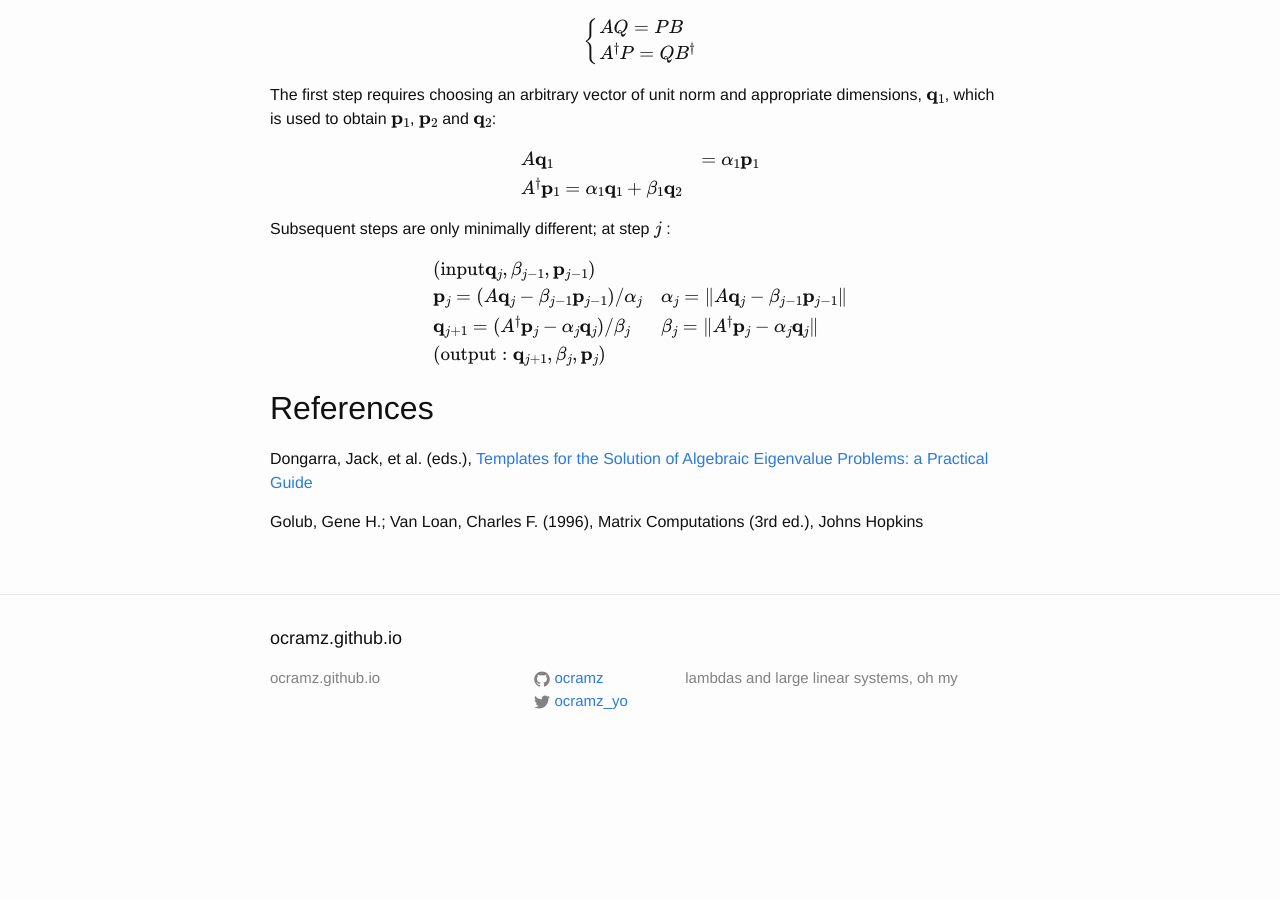
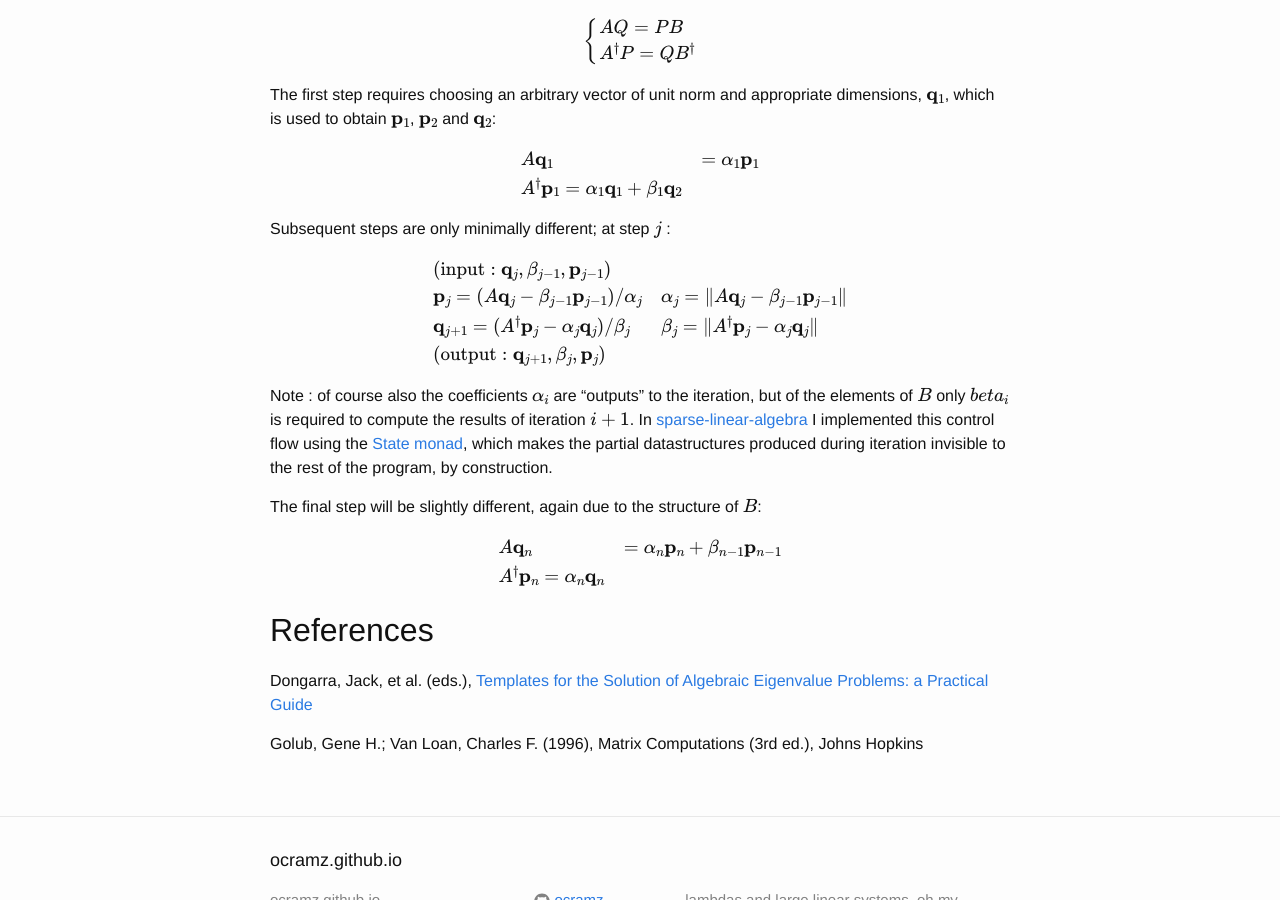
Before and after one commit to ocramz/ocramz.github.io, a Jekyll site: the page built from _posts/2017-02-07-golub-kahan-lanczos.markdown, in a window 1280 px wide and 900 px high, scrolled down 677 px. Built offline with Jekyll 4.4.1, drawn with Linux system fonts in a browser that asks for light colours; formulas are drawn with MathJax 3; before the commit the page ends 1449 px from its top, so only the background shows below that.

Commit message:
upd blog

```diff
--- a/_posts/2017-02-07-golub-kahan-lanczos.markdown
+++ b/_posts/2017-02-07-golub-kahan-lanczos.markdown
@@ -46,7 +46,7 @@ Subsequent steps are only minimally different; at step $$j$$ :
 
 $$
 \begin{array}{l l}
-(\mathrm{input}\mathbf{q}_j, \beta_{j-1}, \mathbf{p}_{j-1} ) &\\
+(\mathrm{input} : \mathbf{q}_j, \beta_{j-1}, \mathbf{p}_{j-1} ) &\\
 
 \mathbf{p}_{j} = (A \mathbf{q}_{j} - \beta_{j-1} \mathbf{p}_{j-1})/\alpha_j &\alpha_j =  \|A \mathbf{q}_{j} - \beta_{j-1} \mathbf{p}_{j-1}\|  \\
 
@@ -56,7 +56,18 @@ $$
 \end{array}
 $$
 
+Note : of course also the coefficients $$\alpha_i$$ are "outputs" to the iteration, but of the elements of $$B$$ only $$beta_i$$ is required to compute the results of iteration $$i+1$$.
+In [sparse-linear-algebra](https://hackage.haskell.org/package/sparse-linear-algebra) I implemented this control flow using the [State monad](https://hackage.haskell.org/package/mtl-2.2.1/docs/Control-Monad-State-Strict.html), which makes the partial datastructures produced during iteration invisible to the rest of the program, by construction.
 
+
+The final step will be slightly different, again due to the structure of $$B$$:
+
+$$
+\begin{array}{l l}
+A \mathbf{q}_n &= \alpha_n \mathbf{p}_n + \beta_{n-1} \mathbf{p}_{n-1} \\
+A^\dagger \mathbf{p}_n = \alpha_n \mathbf{q}_n
+\end{array}
+$$
 
 
 
```
